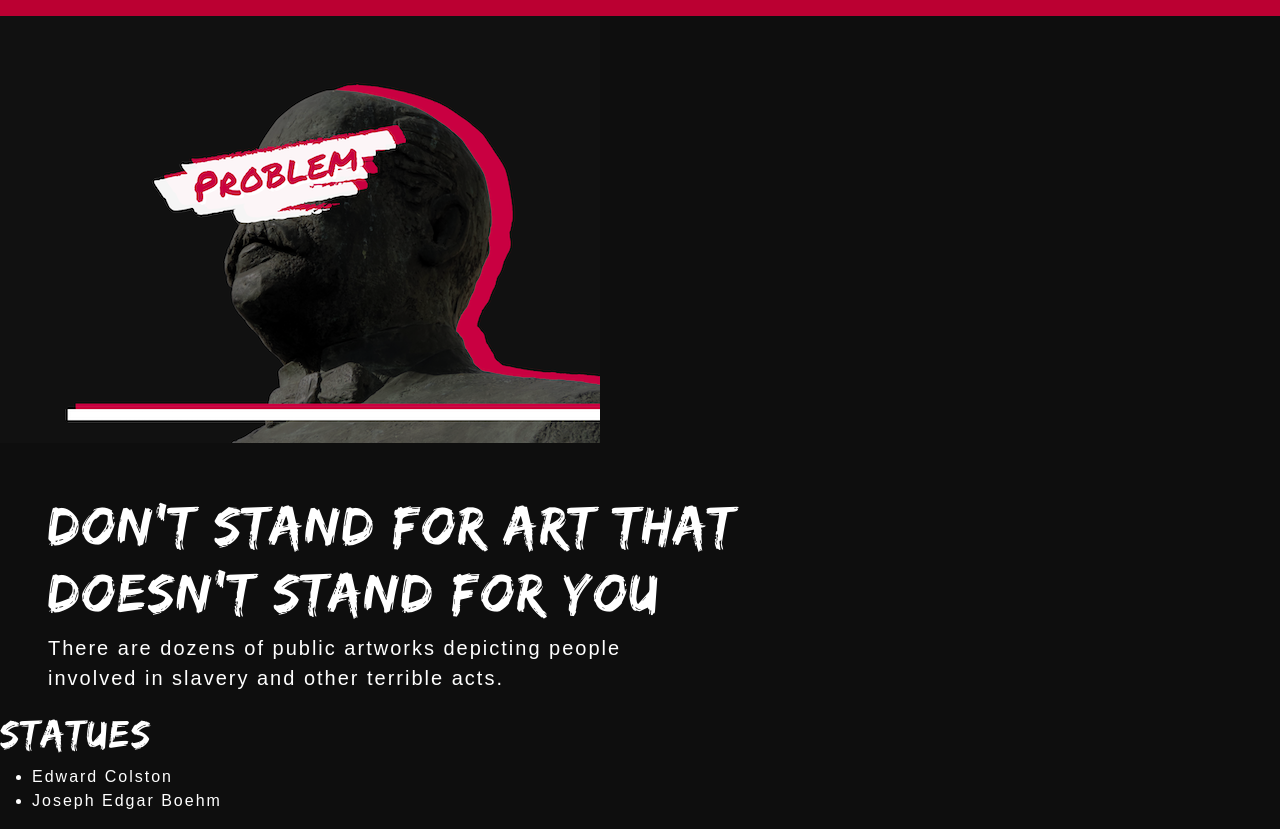
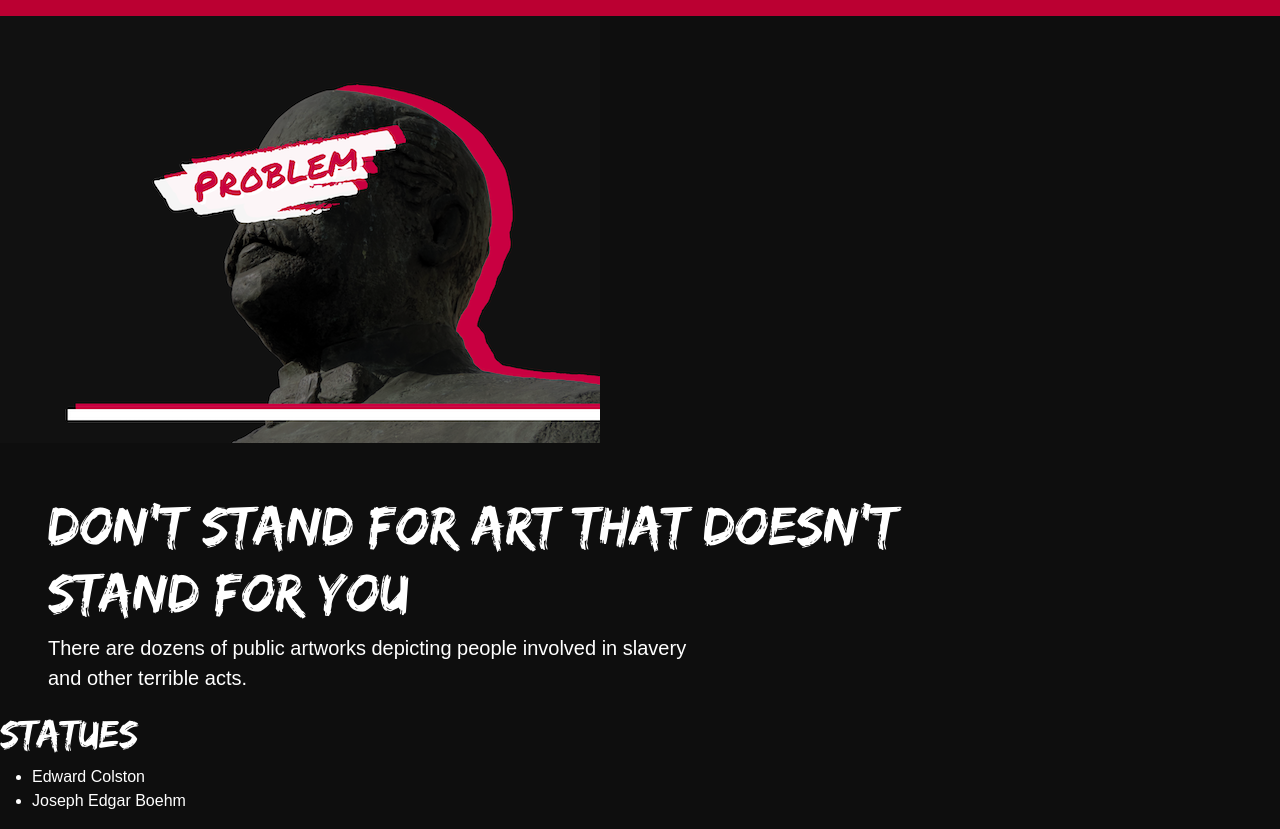
Before and after one commit to Gina-Frankel/statues, a React (Create React App) app: page / in a window 1280 px wide. Built offline with nearby package versions, Linux system fonts and the light colour scheme.

Commit message:
Delete letter spacing

```diff
--- a/src/components/App.css
+++ b/src/components/App.css
@@ -1,22 +1,19 @@
-
 .app {
-  background-color: #0E0E0E;
+  background-color: #0e0e0e;
   color: white;
-  font-family: 'Montserrat', sans-serif;
-  letter-spacing: 2px;
+  font-family: "Montserrat", sans-serif;
 }
 
 h1 {
-  font-family: 'Edo-sz';
+  font-family: "Edo-sz";
 }
-
 
 img {
   max-width: 100%;
   height: auto;
 }
-
-.landing-page {
-  margin-block-start: 2em;
-  margin-block-end: 2em;
-}
+/*
+.hero {
+  margin: 2em;
+  margin: 2em;
+} */
```
